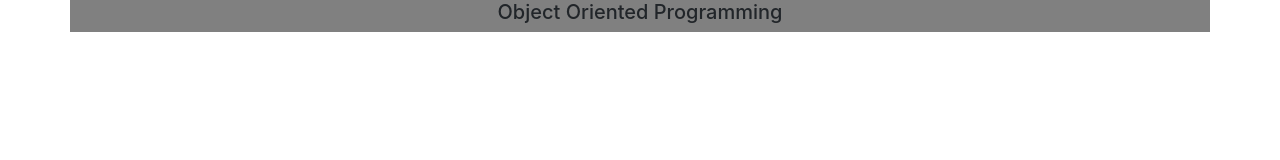
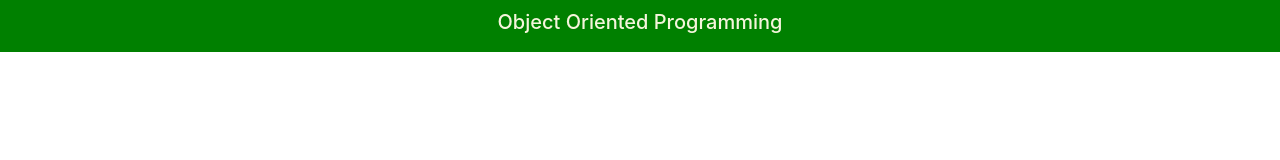
Before and after one commit to HamzaJirah/object-oriented-programming-javascript, a plain HTML site: page index.html in a window 1280 px wide. Drawn offline with nearby package versions, Linux system fonts and the light colour scheme.

Commit message:
added styles

```diff
--- a/index.html
+++ b/index.html
@@ -7,16 +7,18 @@
   <title>Object Oriented Programming</title>
   <link rel="stylesheet" href="https://stackpath.bootstrapcdn.com/bootstrap/4.1.3/css/bootstrap.min.css" integrity="sha384-MCw98/SFnGE8fJT3GXwEOngsV7Zt27NXFoaoApmYm81iuXoPkFOJwJ8ERdknLPMO" crossorigin="anonymous">
 <style>
-  .container {
-    background: grey;
+  .container-fluid {
+    background: green;
   }
   h5 {
     text-align: center;
+    color: beige;
+    padding: 10px;
   }
 </style>
 </head>
 <body>
-  <div class="container">
+  <div class="container-fluid">
     <div class="row">
       <div class="col-12">
         <h5>Object Oriented Programming</h5>
```
